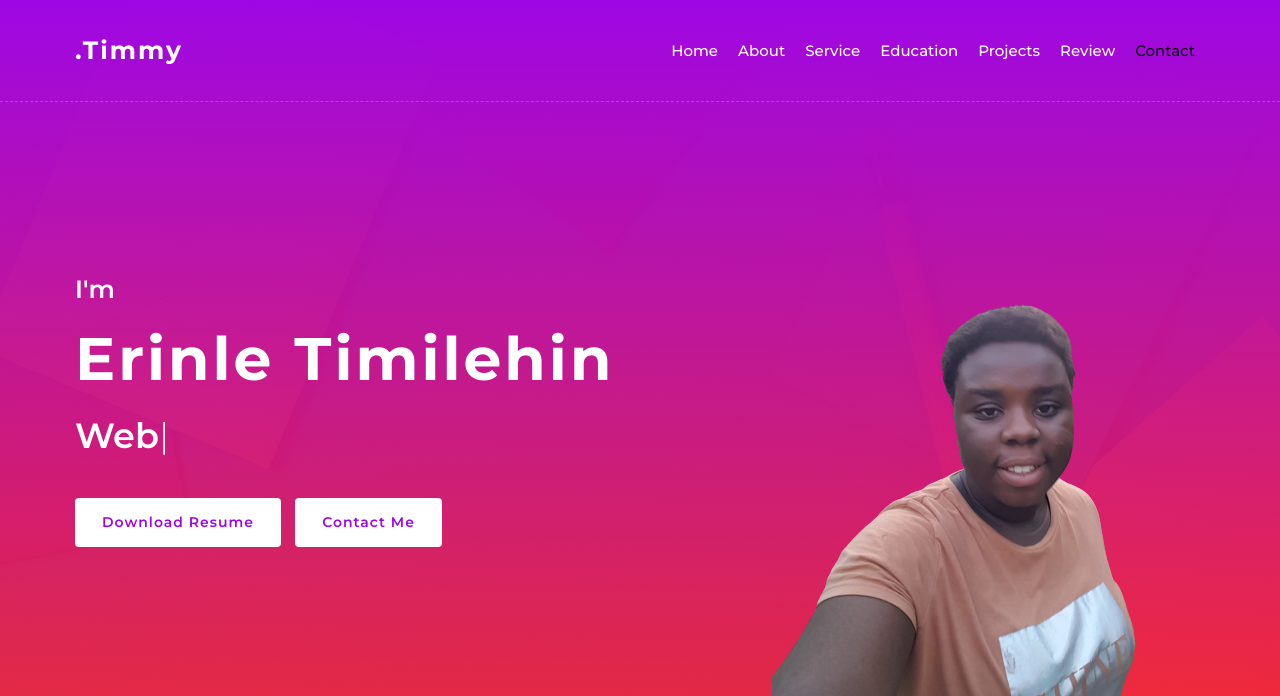
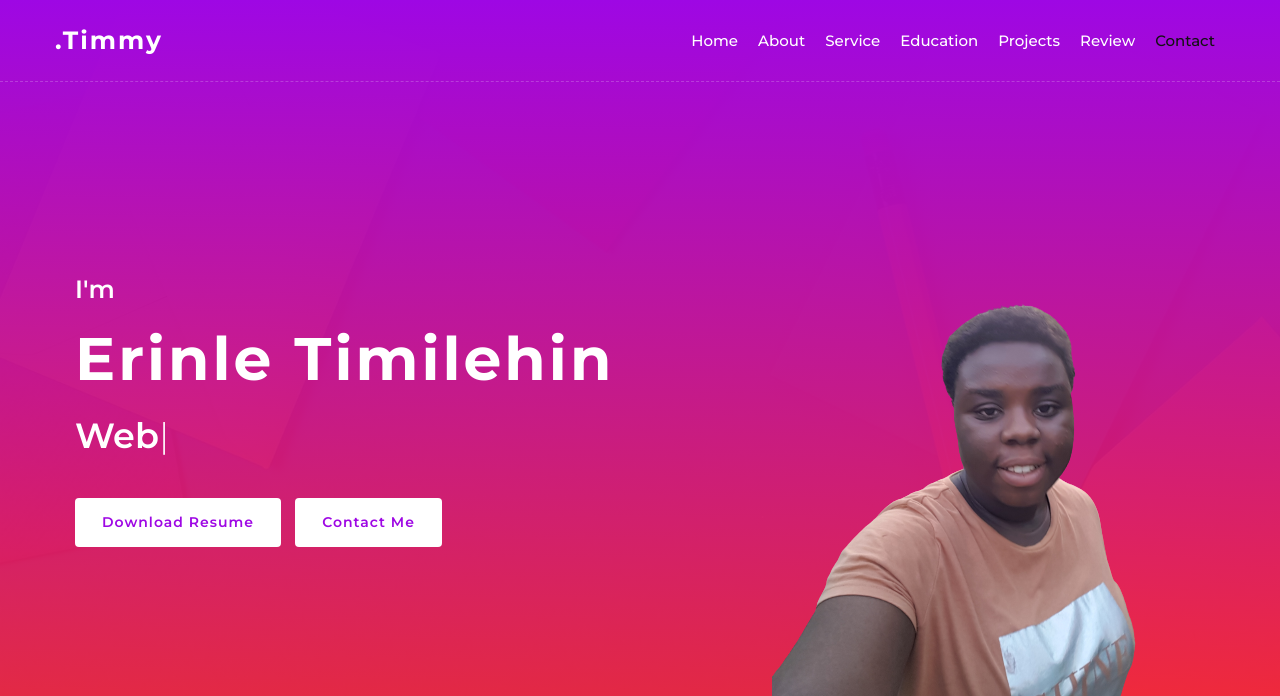
Before and after one commit to timmySpark/Portfolio, a Django app: page / in a window 1280 px wide. Shown: the top 696 px of the page. Run offline with Django 4.2, Linux system fonts and the light colour scheme; data that the repository does not hold is empty; some libraries are stand-ins or nearby versions.

Commit message:
Refactor(static):Updated file contents

```diff
--- a/static/css/style.css
+++ b/static/css/style.css
@@ -25,7 +25,7 @@
 body {
   color: #797979;
   background: #ffffff;
-  font-family: "Montserrat", sans-serif;
+  font-family: 'Montserrat', sans-serif;
 }
 
 h1,
@@ -200,10 +200,11 @@ a:focus {
   .navbar {
     position: absolute;
     width: 100%;
-    padding: 30px 60px;
-    background: transparent !important;
+    padding: 20px 40px !important;
+    background-color:transparent !important;
     border-bottom: 1px dashed rgba(256, 256, 256, 0.2);
     z-index: 9;
+    color: #ffffff;
   }
 
   .navbar.nav-sticky {
@@ -212,7 +213,7 @@ a:focus {
   }
 
   .navbar .navbar-brand {
-    color: #ffffff;
+    color: #ffffff ;
   }
 
   .navbar.nav-sticky .navbar-brand {
@@ -222,7 +223,7 @@ a:focus {
   .navbar-light .navbar-nav .nav-link,
   .navbar-light .navbar-nav .nav-link:focus {
     padding: 10px 10px 8px 10px;
-    color: #ffffff;
+    color: #ffffff ;
     font-size: 15px;
     font-weight: 500;
   }
```
Also changed, not shown: 1 other file.
